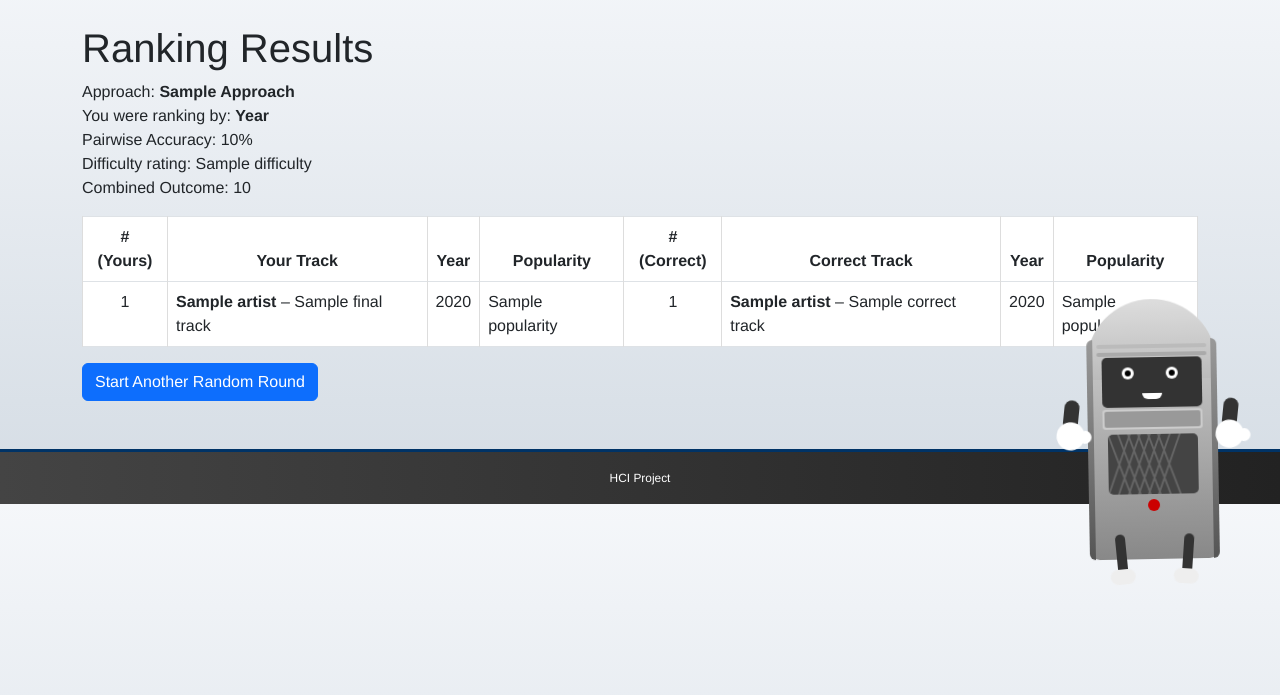
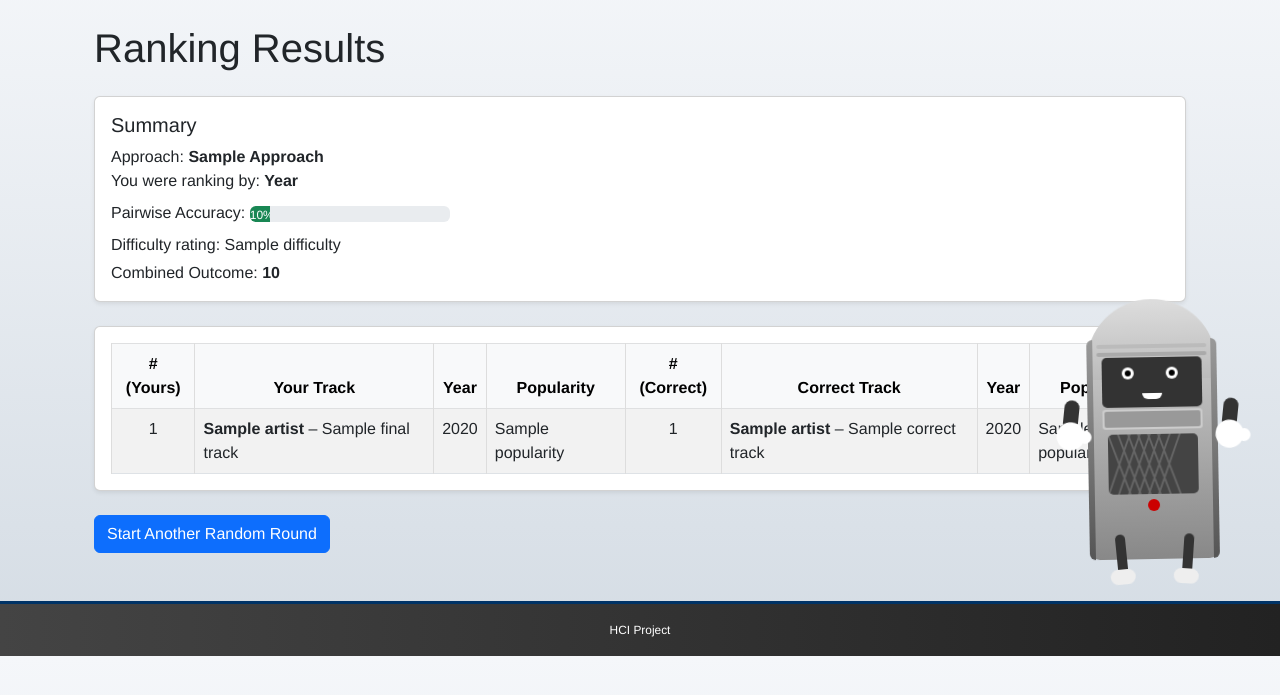
Before and after one commit to CreativeYann2004/hci_rpoject, a Flask app: template src/templates/ranking_results.html in a window 1280 px wide. Shown: the part 58-753 px from the top of the page. Run offline with Flask 3, Linux system fonts and the light colour scheme; the template is opened without the code that fills it: most values are stand-ins (such as "Sample title", 1, 10 or a date in 2020).

Commit message:
Enhance ranking results page with summary card, ELO display, and improved layout

```diff
--- a/src/templates/ranking_results.html
+++ b/src/templates/ranking_results.html
@@ -6,11 +6,15 @@
 </head>
 <body>
 {% block content %}
+<div class="container mt-4">
 
-<h1>Ranking Results</h1>
+  <h1 class="mb-4">Ranking Results</h1>
 
-<!-- Basic summary -->
-<p>
+  <!-- Summary card -->
+  <div class="card mb-4 shadow-sm">
+    <div class="card-body">
+      <h5 class="card-title">Summary</h5>
+      <p class="card-text mb-2">
         Approach: <strong>{{ results.approach|title }}</strong><br/>
         You were ranking by:
         <strong>
@@ -19,24 +23,61 @@
           {% else %}
             Year
           {% endif %}
-    </strong><br/>
-    Pairwise Accuracy: {{ (results.correctness_fraction * 100)|round(1) }}%<br/>
-    Difficulty rating: {{ results.difficulty }}<br/>
-    Combined Outcome: {{ results.outcome|round(2) }}
+        </strong>
       </p>
 
+      <!-- Progress bar for Pairwise Accuracy -->
+      <div class="mb-2">
+        <span>Pairwise Accuracy:</span>
+        <div class="progress" style="width: 200px; display: inline-block; vertical-align: middle;">
+          <div class="progress-bar bg-success" role="progressbar"
+               style="width: {{ (results.correctness_fraction * 100)|round(0) }}%;"
+               aria-valuenow="{{ (results.correctness_fraction * 100)|round(0) }}"
+               aria-valuemin="0" aria-valuemax="100">
+            {{ (results.correctness_fraction * 100)|round(1) }}%
+          </div>
+        </div>
+      </div>
+
+      <p class="card-text mb-1">
+        Difficulty rating: {{ results.difficulty }}
+      </p>
+
+      <p class="card-text mb-0">
+        Combined Outcome:
+        <strong>{{ results.outcome|round(2) }}</strong>
+      </p>
+    </div>
+  </div>
+
   {% if results.approach == 'personalized' %}
-<div class="elo-display">
-    <p>Your new ELO: {{ results.new_elo }}</p>
-    <p>
+  <!-- Personalized ELO display -->
+  <div class="card mb-4 shadow-sm">
+    <div class="card-body">
+      <h5 class="card-title">ELO Update</h5>
+      <p class="card-text mb-1">
+        Your new ELO: <strong>{{ results.new_elo }}</strong>
+      </p>
+      <p class="card-text mb-0">
         ELO change:
-        {% if results.elo_change > 0 %}+{% endif %}{{ results.elo_change }}
+        {% if results.elo_change > 0 %}
+          <span class="text-success">+{{ results.elo_change }}</span>
+        {% elif results.elo_change < 0 %}
+          <span class="text-danger">{{ results.elo_change }}</span>
+        {% else %}
+          0
+        {% endif %}
       </p>
+    </div>
   </div>
   {% endif %}
 
-<table class="table table-bordered">
-  <thead>
+  <!-- Results table -->
+  <div class="card shadow-sm">
+    <div class="card-body">
+      <div class="table-responsive">
+        <table class="table table-bordered table-striped table-hover mb-0">
+          <thead class="table-light">
             <tr>
               <th class="text-center"># (Yours)</th>
               <th class="text-center">Your Track</th>
@@ -50,7 +91,8 @@
           </thead>
           <tbody>
             {% for final_track, correct_track in combined %}
-      <tr {% if final_track and correct_track and final_track.id != correct_track.id %}style="background:#ffe0e0;"{% endif %}>
+              <!-- Highlight row if mismatch -->
+              <tr {% if final_track and correct_track and final_track.id != correct_track.id %}class="table-danger"{% endif %}>
                 <!-- Your rank index -->
                 <td class="text-center">{{ loop.index }}</td>
                 <td>
@@ -86,11 +128,14 @@
             {% endfor %}
           </tbody>
         </table>
+      </div>
+    </div>
+  </div>
 
-<!-- Buttons to start another round -->
-<div class="mt-3">
+  <!-- Action buttons -->
+  <div class="mt-4">
     {% if results.approach == 'personalized' %}
-    <button class="btn btn-primary" onclick="window.location='{{ url_for('quiz_bp.personalized_rank') }}'">
+      <button class="btn btn-primary me-2" onclick="window.location='{{ url_for('quiz_bp.personalized_rank') }}'">
         Start Another Personalized Round
       </button>
       <button class="btn btn-secondary" onclick="window.location='{{ url_for('quiz_bp.personalized_mistakes') }}'">
@@ -102,6 +147,7 @@
       </button>
     {% endif %}
   </div>
+</div>
 
 {% endblock %}
 </body>
```
Lines whose indentation alone changed are shown as unchanged.
